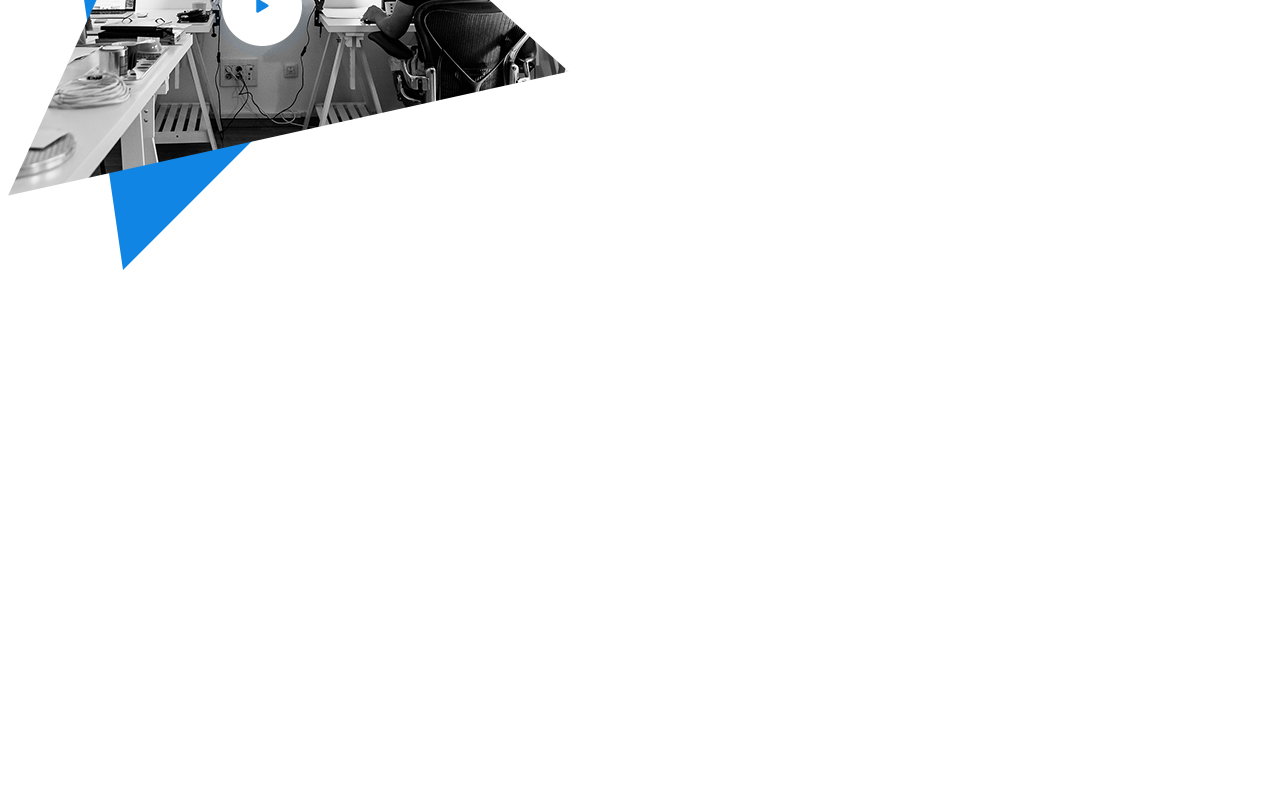
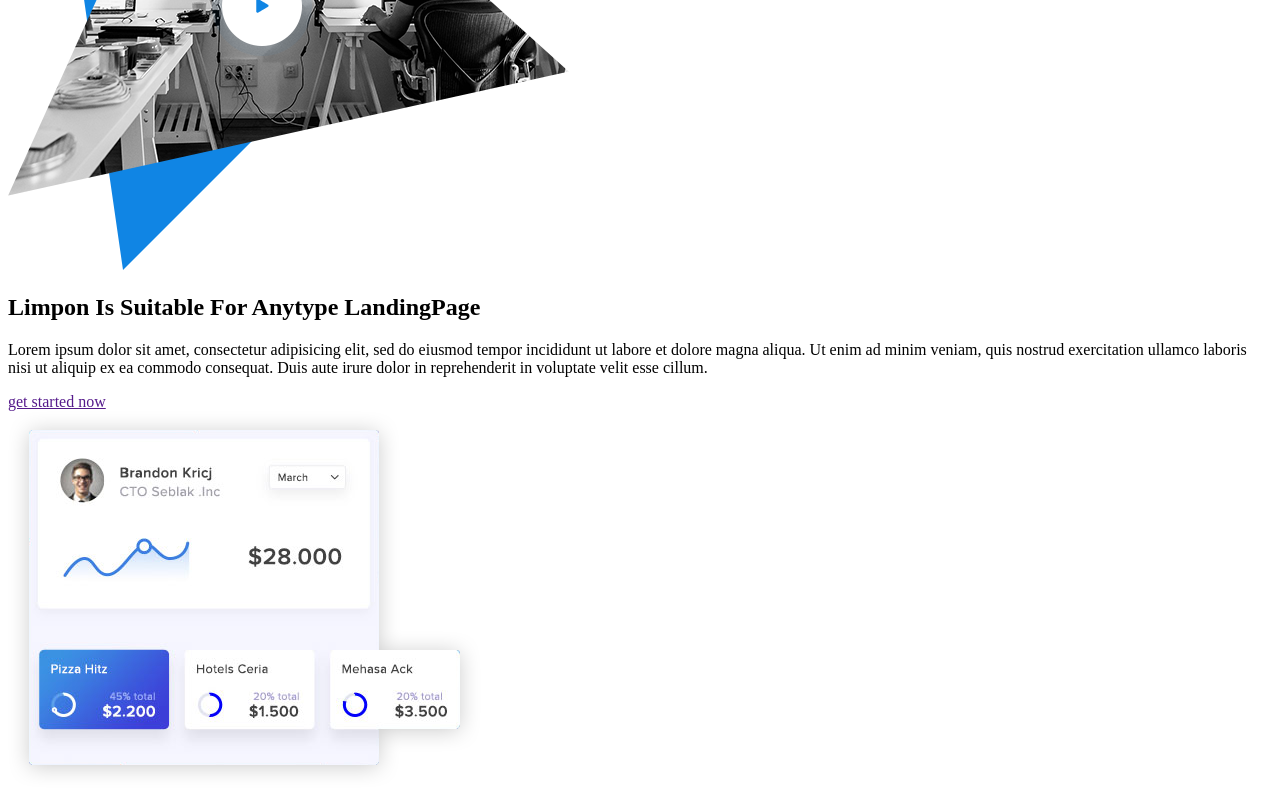
Before and after one commit to Maximka23/Limpon, a plain HTML site: page index.html in a window 1280 px wide. Shown: the part 2556-3356 px from the top of the page. Before the commit the page ends 2838 px from the top, so only its background shows below. Drawn offline with Linux system fonts and the light colour scheme.

Commit message:
update index

```diff
--- a/index.html
+++ b/index.html
@@ -125,7 +125,16 @@
                 <li><a href="" target="_blank"></a></li>
             </ul>
         </div>
-        <img src="img/triangle_for_video.png" alt="Triangle gor video">
+        <img src="img/triangle_for_video.png" alt="Video">
+    </div>
+    <div>
+        <div>
+            <div></div>
+            <h2>Limpon Is Suitable For Anytype LandingPage</h2>
+            <p>Lorem ipsum dolor sit amet, consectetur adipisicing elit, sed do eiusmod tempor incididunt ut labore et dolore magna aliqua. Ut enim ad minim veniam, quis nostrud exercitation ullamco laboris nisi ut aliquip ex ea commodo consequat. Duis aute irure dolor in reprehenderit in voluptate velit esse cillum.</p>
+            <a href="">get started now</a>
+        </div>
+        <img src="img/brandon_krijic.png" alt="brandon Krijic">
     </div>
 </body>
 </html>
```
